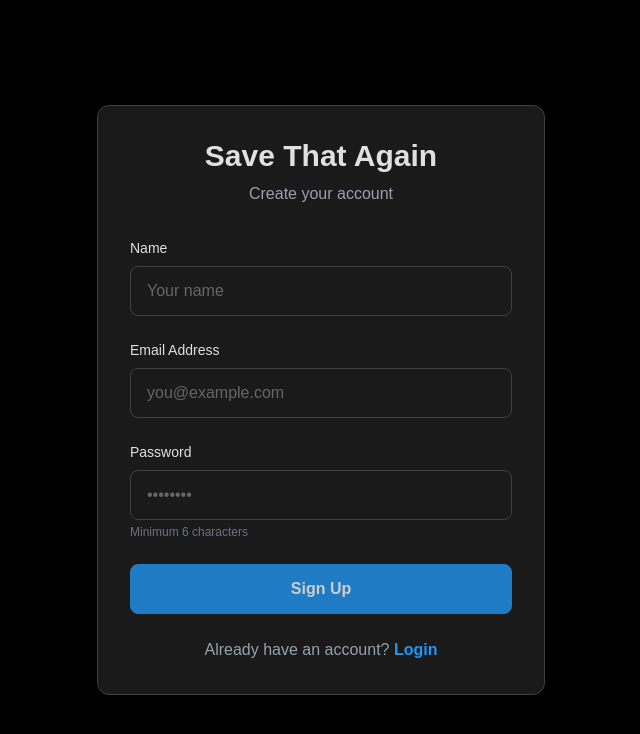
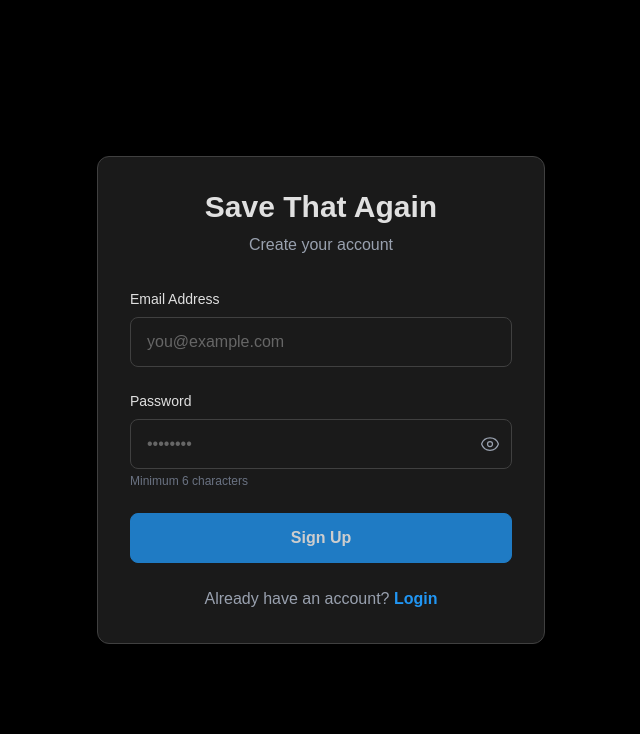
Before and after one commit to Liiift-Studio/save-that-again-backend, a Next.js app: page /signup in a window 1280 px wide. Shown: the top 734 px of the page, without its empty margins (319-959 px from the left). Built offline with nearby package versions, Linux system fonts and the light colour scheme.

Commit message:
Remove name field from signup and add password visibility toggles to login/signup pages

```diff
--- a/app/login/page.tsx
+++ b/app/login/page.tsx
@@ -9,6 +9,7 @@
 export default function LoginPage() {
 	const [email, setEmail] = useState('');
 	const [password, setPassword] = useState('');
+	const [showPassword, setShowPassword] = useState(false);
 	const [error, setError] = useState('');
 	const [isLoading, setIsLoading] = useState(false);
 	const router = useRouter();
@@ -78,16 +79,35 @@
 						>
 							Password
 						</label>
+						<div className="relative">
 							<input
 								id="password"
-							type="password"
+								type={showPassword ? 'text' : 'password'}
 								value={password}
 								onChange={(e) => setPassword(e.target.value)}
 								required
-							className="w-full px-4 py-3 rounded-lg"
+								className="w-full px-4 py-3 rounded-lg pr-12"
 								placeholder="••••••••"
 								disabled={isLoading}
 							/>
+							<button
+								type="button"
+								onClick={() => setShowPassword(!showPassword)}
+								className="absolute right-3 top-1/2 -translate-y-1/2 text-gray-400 hover:text-gray-200"
+								disabled={isLoading}
+							>
+								{showPassword ? (
+									<svg xmlns="http://www.w3.org/2000/svg" fill="none" viewBox="0 0 24 24" strokeWidth={1.5} stroke="currentColor" className="w-5 h-5">
+										<path strokeLinecap="round" strokeLinejoin="round" d="M3.98 8.223A10.477 10.477 0 001.934 12C3.226 16.338 7.244 19.5 12 19.5c.993 0 1.953-.138 2.863-.395M6.228 6.228A10.45 10.45 0 0112 4.5c4.756 0 8.773 3.162 10.065 7.498a10.523 10.523 0 01-4.293 5.774M6.228 6.228L3 3m3.228 3.228l3.65 3.65m7.894 7.894L21 21m-3.228-3.228l-3.65-3.65m0 0a3 3 0 10-4.243-4.243m4.242 4.242L9.88 9.88" />
+									</svg>
+								) : (
+									<svg xmlns="http://www.w3.org/2000/svg" fill="none" viewBox="0 0 24 24" strokeWidth={1.5} stroke="currentColor" className="w-5 h-5">
+										<path strokeLinecap="round" strokeLinejoin="round" d="M2.036 12.322a1.012 1.012 0 010-.639C3.423 7.51 7.36 4.5 12 4.5c4.638 0 8.573 3.007 9.963 7.178.07.207.07.431 0 .639C20.577 16.49 16.64 19.5 12 19.5c-4.638 0-8.573-3.007-9.963-7.178z" />
+										<path strokeLinecap="round" strokeLinejoin="round" d="M15 12a3 3 0 11-6 0 3 3 0 016 0z" />
+									</svg>
+								)}
+							</button>
+						</div>
 					</div>
 
 					{error && (
--- a/app/signup/page.tsx
+++ b/app/signup/page.tsx
@@ -7,9 +7,9 @@
 import Link from 'next/link';
 
 export default function SignupPage() {
-	const [name, setName] = useState('');
 	const [email, setEmail] = useState('');
 	const [password, setPassword] = useState('');
+	const [showPassword, setShowPassword] = useState(false);
 	const [error, setError] = useState('');
 	const [isLoading, setIsLoading] = useState(false);
 	const router = useRouter();
@@ -19,11 +19,14 @@
 		setError('');
 		setIsLoading(true);
 
+		// Use email prefix as name
+		const name = email.split('@')[0];
+
 		try {
 			const response = await fetch('/api/auth/register', {
 				method: 'POST',
 				headers: { 'Content-Type': 'application/json' },
-				body: JSON.stringify({ name, email, password }),
+				body: JSON.stringify({ email, password, name }),
 			});
 
 			const data = await response.json();
@@ -55,25 +58,6 @@
 				<form onSubmit={handleSubmit} className="space-y-6">
 					<div>
 						<label
-							htmlFor="name"
-							className="block text-sm font-medium mb-2"
-						>
-							Name
-						</label>
-						<input
-							id="name"
-							type="text"
-							value={name}
-							onChange={(e) => setName(e.target.value)}
-							required
-							className="w-full px-4 py-3 rounded-lg"
-							placeholder="Your name"
-							disabled={isLoading}
-						/>
-					</div>
-
-					<div>
-						<label
 							htmlFor="email"
 							className="block text-sm font-medium mb-2"
 						>
@@ -98,17 +82,36 @@
 						>
 							Password
 						</label>
+						<div className="relative">
 							<input
 								id="password"
-							type="password"
+								type={showPassword ? 'text' : 'password'}
 								value={password}
 								onChange={(e) => setPassword(e.target.value)}
 								required
 								minLength={6}
-							className="w-full px-4 py-3 rounded-lg"
+								className="w-full px-4 py-3 rounded-lg pr-12"
 								placeholder="••••••••"
 								disabled={isLoading}
 							/>
+							<button
+								type="button"
+								onClick={() => setShowPassword(!showPassword)}
+								className="absolute right-3 top-1/2 -translate-y-1/2 text-gray-400 hover:text-gray-200"
+								disabled={isLoading}
+							>
+								{showPassword ? (
+									<svg xmlns="http://www.w3.org/2000/svg" fill="none" viewBox="0 0 24 24" strokeWidth={1.5} stroke="currentColor" className="w-5 h-5">
+										<path strokeLinecap="round" strokeLinejoin="round" d="M3.98 8.223A10.477 10.477 0 001.934 12C3.226 16.338 7.244 19.5 12 19.5c.993 0 1.953-.138 2.863-.395M6.228 6.228A10.45 10.45 0 0112 4.5c4.756 0 8.773 3.162 10.065 7.498a10.523 10.523 0 01-4.293 5.774M6.228 6.228L3 3m3.228 3.228l3.65 3.65m7.894 7.894L21 21m-3.228-3.228l-3.65-3.65m0 0a3 3 0 10-4.243-4.243m4.242 4.242L9.88 9.88" />
+									</svg>
+								) : (
+									<svg xmlns="http://www.w3.org/2000/svg" fill="none" viewBox="0 0 24 24" strokeWidth={1.5} stroke="currentColor" className="w-5 h-5">
+										<path strokeLinecap="round" strokeLinejoin="round" d="M2.036 12.322a1.012 1.012 0 010-.639C3.423 7.51 7.36 4.5 12 4.5c4.638 0 8.573 3.007 9.963 7.178.07.207.07.431 0 .639C20.577 16.49 16.64 19.5 12 19.5c-4.638 0-8.573-3.007-9.963-7.178z" />
+										<path strokeLinecap="round" strokeLinejoin="round" d="M15 12a3 3 0 11-6 0 3 3 0 016 0z" />
+									</svg>
+								)}
+							</button>
+						</div>
 						<p className="mt-1 text-xs text-gray-500">
 							Minimum 6 characters
 						</p>
```
Lines whose indentation alone changed are shown as unchanged.
